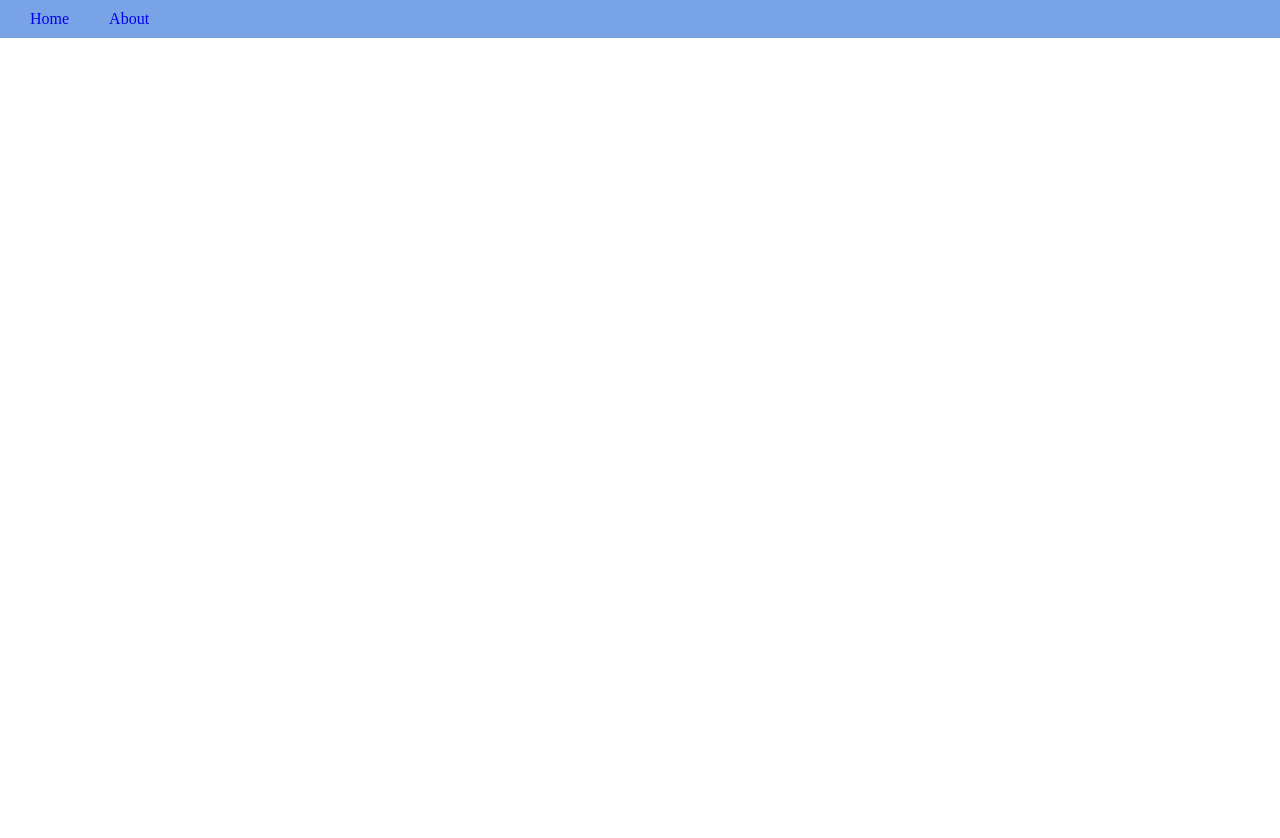
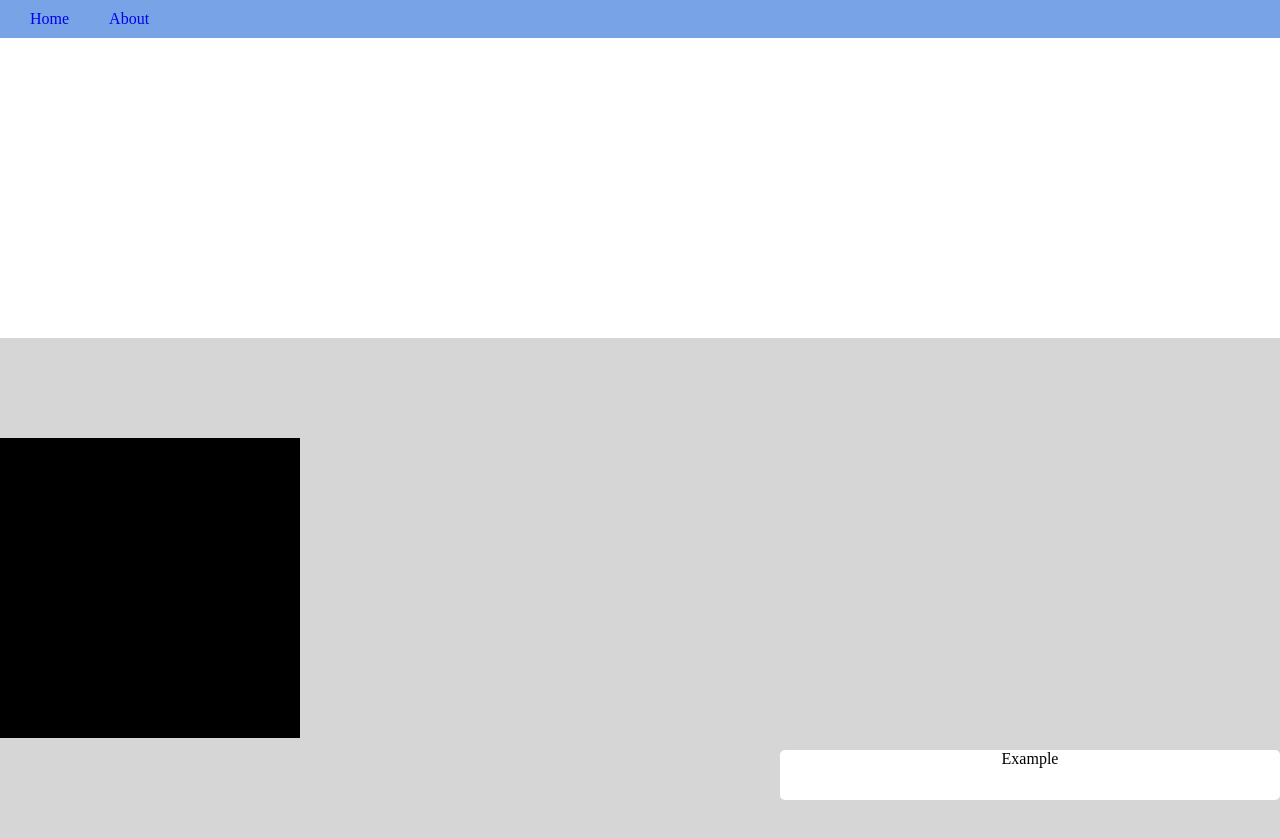
Before and after one commit to EmersonCana/WD102-css-sample, a plain HTML site: page box_model.html in a window 1280 px wide. Shown: the top 838 px of the page. Before the commit the page ends 800 px from the top, so only its background shows below. Drawn offline with Linux system fonts and the light colour scheme.

Commit message:
fix file paths

```diff
--- a/box_model.css
+++ b/box_model.css
@@ -27,4 +27,32 @@ nav a {
 
 .prompt {
   height: 400px;
-  wid
+  width: 400px;
+  border: 1px solid black;
+}
+
+.box {
+  position: relative;
+  top: 400px;
+  height: 300px;
+  width: 300px;
+  background-color: black;
+}
+
+.bigSpace {
+  background-color: #d6d6d6;
+  height: 200vh;
+}
+.bottomMenu {
+  position: sticky;
+  display: flex;
+  bottom: 0px;
+  justify-content: end;
+}
+.chatPrompt {
+  width: 500px;
+  height: 50px;
+  border-radius: 5px;
+  text-align: center;
+  background-color: white;
+}
--- a/box_model.html
+++ b/box_model.html
@@ -14,4 +14,11 @@
     <div class="box"></div>
     <div class="bigSpace"></div>
     <!-- <div class="prompt">
-      <span style="float: right; margin-
+      <span style="float: right; margin-right: 5px; margin-top: 5px">x</span>
+      <h1>Title</h1>
+    </div> -->
+    <div class="bottomMenu">
+      <div class="chatPrompt">Example</div>
+    </div>
+  </body>
+</html>
--- a/style.css
+++ b/style.css
@@ -31,3 +31,11 @@ input[type="text"] {
 }
 
 .box {
+  background-color: blue;
+  height: 50px;
+  width: 50px;
+}
+
+.box:hover {
+  background-color: red;
+}
```
Also changed, not shown: grid.css (+6 -1 lines), grid.html (+4 -4 lines).
